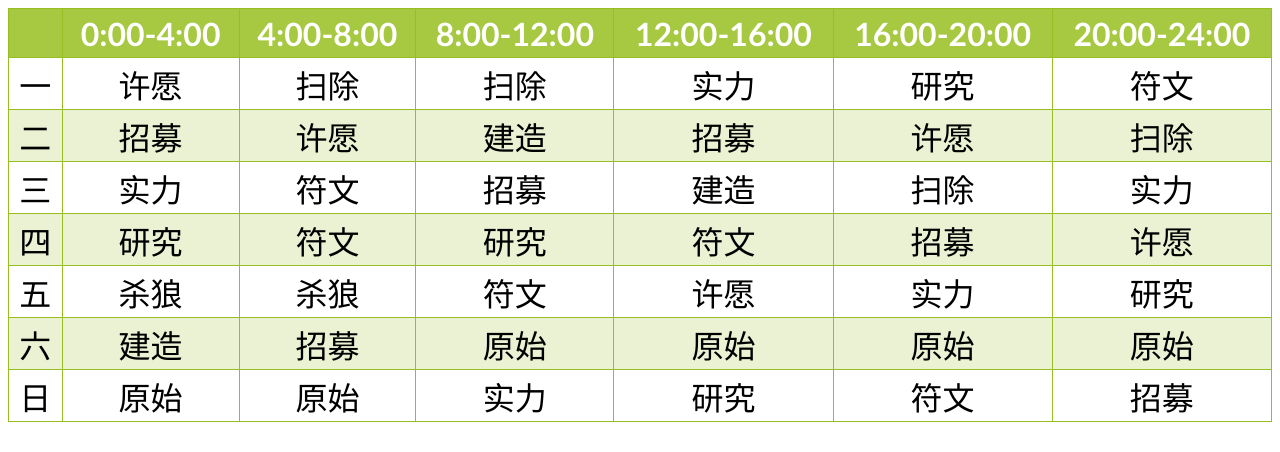
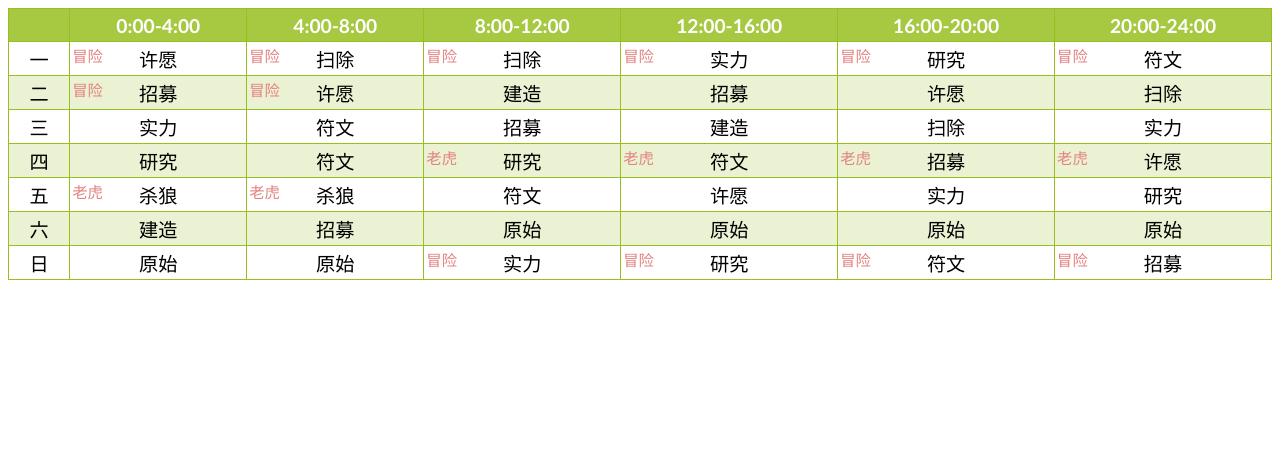
Before and after one commit to PolarisYOU/PolarisYOU.github.io, a plain HTML site: page index.html in a window 1280 px wide. Drawn offline with Linux system fonts and the light colour scheme.

Commit message:
Add recommended activity

```diff
--- a/index.html
+++ b/index.html
@@ -12,14 +12,15 @@
 
         td,
         th {
-            font-size: 2em;
+            font-size: 1.2em;
             border: 1px solid #98bf21;
             padding: 3px 7px 2px 7px;
             text-align: center;
+            position: relative;
         }
 
         th {
-            font: size 2.2em;
+            font: size 1.4em;
             padding-top: 5px;
             padding-bottom: 4px;
             background-color: #A7C942;
@@ -29,6 +30,15 @@
         tr.alt td {
             color: #000000;
             background-color: #EAF2D3;
+        }
+
+        td div{
+            font-size: 0.8em;
+            float: left;
+            top: 2px;
+            left: 2px;
+            color: rgb(228, 129, 129);
+            position:absolute;
         }
     </style>
 </head>
@@ -46,17 +56,17 @@
         </tr>
         <tr>
             <td>一</td>
-            <td>许愿</td>
-            <td>扫除</td>
-            <td>扫除</td>
-            <td>实力</td>
-            <td>研究</td>
-            <td>符文</td>
+            <td><div>冒险</div>许愿</td>
+            <td><div>冒险</div>扫除</td>
+            <td><div>冒险</div>扫除</td>
+            <td><div>冒险</div>实力</td>
+            <td><div>冒险</div>研究</td>
+            <td><div>冒险</div>符文</td>
         </tr>
         <tr class="alt">
             <td>二</td>
-            <td>招募</td>
-            <td>许愿</td>
+            <td><div>冒险</div>招募</td>
+            <td><div>冒险</div>许愿</td>
             <td>建造</td>
             <td>招募</td>
             <td>许愿</td>
@@ -75,15 +85,15 @@
             <td>四</td>
             <td>研究</td>
             <td>符文</td>
-            <td>研究</td>
-            <td>符文</td>
-            <td>招募</td>
-            <td>许愿</td>
+            <td><div>老虎</div>研究</td>
+            <td><div>老虎</div>符文</td>
+            <td><div>老虎</div>招募</td>
+            <td><div>老虎</div>许愿</td>
         </tr>
         <tr>
             <td>五</td>
-            <td>杀狼</td>
-            <td>杀狼</td>
+            <td><div>老虎</div>杀狼</td>
+            <td><div>老虎</div>杀狼</td>
             <td>符文</td>
             <td>许愿</td>
             <td>实力</td>
@@ -102,10 +112,13 @@
             <td>日</td>
             <td>原始</td>
             <td>原始</td>
-            <td>实力</td>
-            <td>研究</td>
-            <td>符文</td>
-            <td>招募</td>
+            <td>
+                <div>冒险</div>
+                实力
+            </td>
+            <td><div>冒险</div>研究</td>
+            <td><div>冒险</div>符文</td>
+            <td><div>冒险</div>招募</td>
         </tr>
     </table>
 </body>
```
